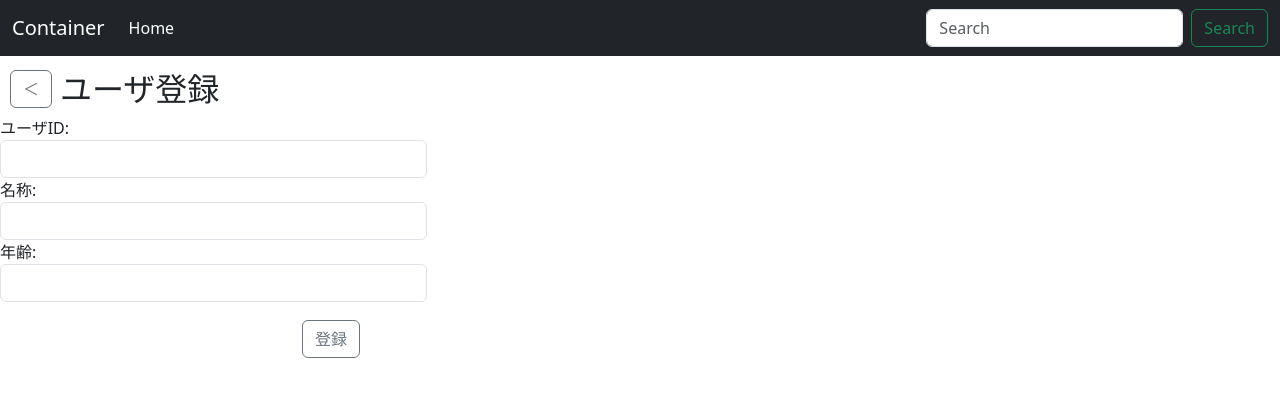
After one commit to WatashiIsHero/pySample, a Django app: page /tweetapp/createuser/ in a window 1280 px wide. The commit adds this page. Shown: the top 397 px of the page. Run offline with Django 5.2, Linux system fonts and the light colour scheme; some libraries are stand-ins or nearby versions.

Commit message:
ユーザ登録画面作成

```diff
--- a/config/settings.py
+++ b/config/settings.py
@@ -91,6 +91,9 @@ DATABASES = {
         'PASSWORD': env.get_value('DATABASE_PASSWORD'),
         'HOST': env.get_value('DATABASE_HOST'),
         'PORT': env.get_value('DATABASE_PORT'),
+        'OPTIONS': {
+            'options': '-c search_path='+ env.get_value('DATABASE_OPTIONS'),
+        },
     }
 }
 
--- a/tweetapp/forms.py
+++ b/tweetapp/forms.py
@@ -1,12 +1,5 @@
 from django import forms
 from .models import User, Content
-
-# def getChoises():
-#     choises = User.objects.all()
-#     choiseDict = {}
-#     for choise in choises:
-#         choiseDict[choise.id] = choise.name
-#     return choiseDict
 
 class ContentForm(forms.ModelForm):
     class Meta:
@@ -16,3 +9,15 @@ class ContentForm(forms.ModelForm):
 
     def __init__(self, *args, **kwargs):
         super().__init__(*args, **kwargs)
+
+class UserForm(forms.ModelForm):
+    class Meta:
+        model = User
+        fields = ['id', 'name', 'age']
+        labels = {'id':'ユーザID', 'name':'名称', '年齢': 'age'}
+
+    def __init__(self, *args, **kwargs):
+        super().__init__(*args, **kwargs)
+        self.fields['id'].widget.attrs['class'] = 'form-control'
+        self.fields['name'].widget.attrs['class'] = 'form-control'
+        self.fields['age'].widget.attrs['class'] = 'form-control'
--- a/tweetapp/models.py
+++ b/tweetapp/models.py
@@ -14,3 +14,4 @@ class Content(models.Model):
     tw_date = models.CharField()
     tw_time = models.CharField()
     content = models.TextField()
+    updt_time = models.CharField(max_length=15, default='')
--- /dev/null
+++ b/tweetapp/templates/tweetapp/user.html
@@ -0,0 +1,55 @@
+<!DOCTYPE html>
+<html lang="en">
+
+<head>
+    <meta charset="UTF-8">
+    <meta name="viewport" content="width=device-width, initial-scale=1.0">
+    <title>ユーザ登録</title>
+    <style>
+        body {
+            position: relative;
+        }
+
+        .regbtn {
+            position: absolute;
+            top: 250px;
+            left: 302px;
+        }
+
+        .bkbtn {
+            position: absolute;
+            left: 10px;
+        }
+
+        .head_left {
+            margin-left: 60px;
+        }
+    </style>
+</head>
+
+<body>
+    {% extends "base.html" %}
+    {% load django_bootstrap5 %}
+    {% block content %}
+    <form action="{% url 'tweetapp:createuser' %}" method="post">
+        {% csrf_token %}
+        <button class="bkbtn btn btn-outline-secondary" onclick='location.href="{% url "tweetapp:index" %}"'>＜</button>
+        <h2 class="head_left head_margin">{{text}}</h2>
+        <div class='form-group col-md-4'>
+            <label for='id_id' class="control-label">ユーザID:</label>
+            {{form.id}}
+        </div>
+        <div class='form-group col-md-4'>
+            <label for='id_name' class="control-label">名称:</label>
+            {{form.name}}
+        </div>
+        <div class='form-group col-md-4'>
+            <label for='id_age' class="control-label">年齢:</label>
+            {{form.age}}
+        </div>
+        <button type="submit" class="regbtn btn btn-outline-secondary">登録</button>
+    </form>
+    {% endblock %}
+</body>
+
+</html>
--- a/tweetapp/urls.py
+++ b/tweetapp/urls.py
@@ -9,4 +9,5 @@ urlpatterns = [
     path('create/', views.create, name='create'), # 新規投稿ページ
     path('<int:pk>/update/', views.update, name='update'), # 編集ページ
     path('<int:pk>/delete/', views.delete, name='delete'), # 削除ページ
+    path('createuser/', views.createuser, name='createuser'), # ユーザ作成ページ
 ]
--- a/tweetapp/views.py
+++ b/tweetapp/views.py
@@ -4,7 +4,7 @@ from django.http import Http404
 from django.template import loader
 
 from .models import User, Content
-from .forms import ContentForm
+from .forms import ContentForm, UserForm
 
 # 初期表示
 def index(request):
@@ -64,3 +64,17 @@ def delete(request, pk):
             'content': obj
         }
         return render(request, 'tweetapp/delete.html', context)
+
+# ユーザ作成
+def createuser(request):
+        if request.method == "POST":
+            form = UserForm(request.POST)
+
+            if form.is_valid():
+                form.save()
+                return redirect('tweetapp:index')
+
+        else:
+            form = UserForm()
+            context = {'form': form, 'text': 'ユーザ登録' }
+            return render(request, 'tweetapp/user.html', context)
```
Also changed, not shown: tweetapp/templates/tweetapp/index.html (+7 -0 lines), tweetapp/migrations/0002_content_updt_time.py (added).
